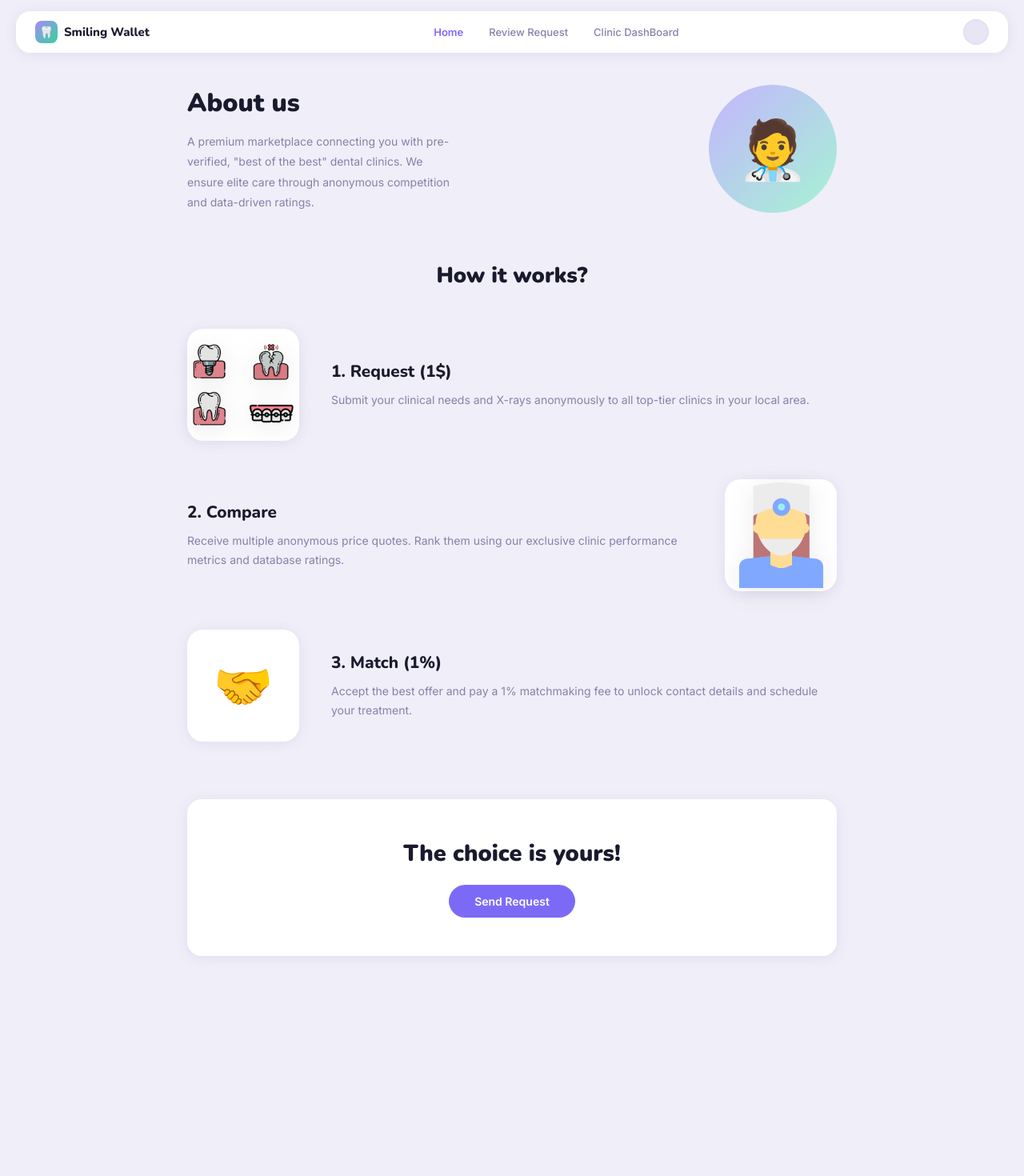
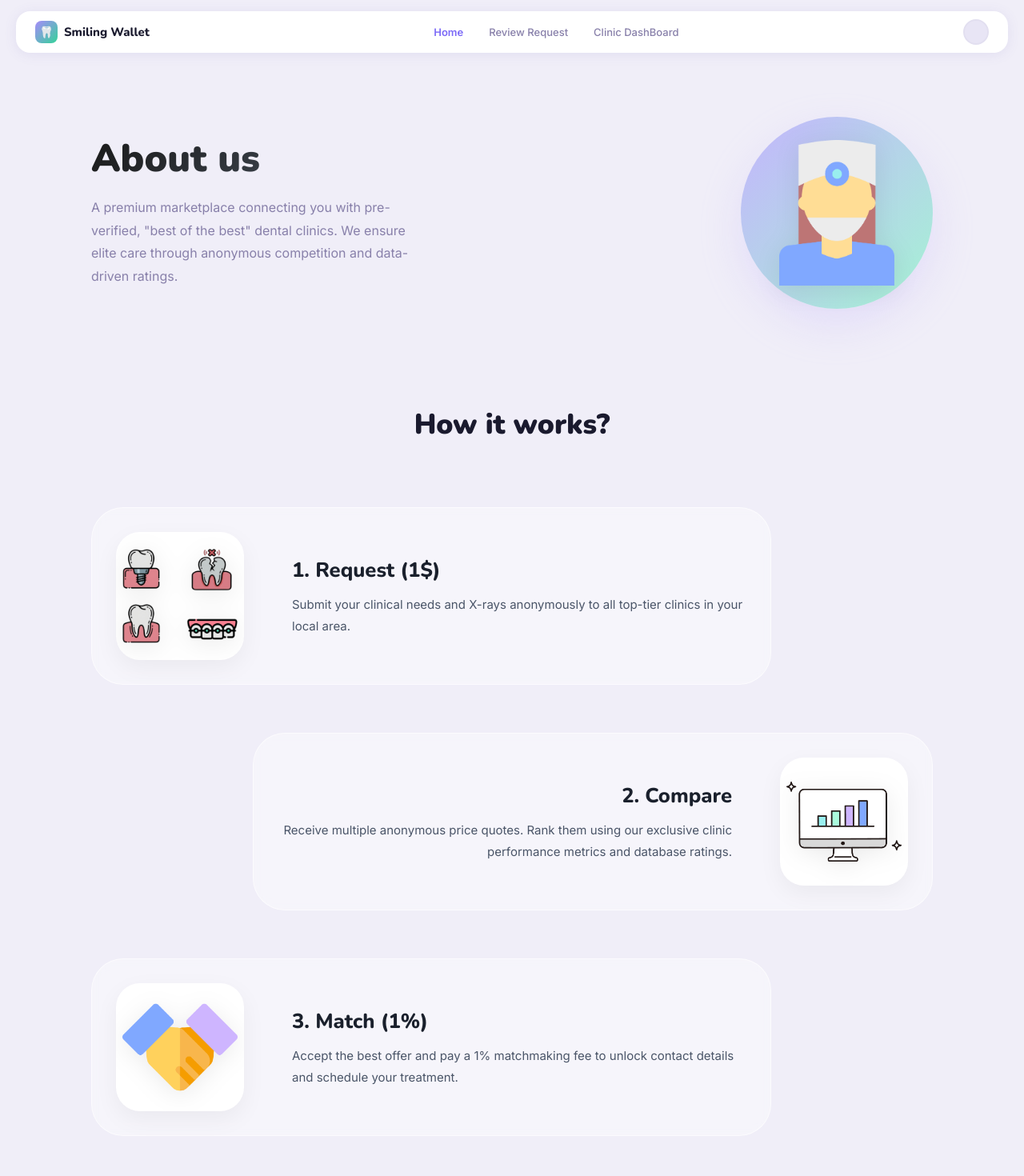
Before and after one commit to muresanianis450/SmillingWallet, a React (Vite) app in the folder src/frontend/: page / in a window 1280 px wide. Shown: the top 1470 px of the page at 80% size. Before the commit the page ends 1275 px from the top, so only its background shows below. Built offline with nearby package versions, Linux system fonts and the light colour scheme.

Commit message:
Compare & match icons

```diff
--- a/src/frontend/src/components/pages/About/AboutPage.module.css
+++ b/src/frontend/src/components/pages/About/AboutPage.module.css
@@ -1,7 +1,10 @@
+/* ── Layout Wrap ── */
 .wrap {
-  max-width: 860px;
+  max-width: 1100px; /* Increased slightly to allow for spreading */
   margin: 0 auto;
-  padding: 40px 24px 80px;
+  padding: 80px 24px;
+  display: flex;
+  flex-direction: column;
 }
 
 /* ── Hero ── */
@@ -9,113 +12,162 @@
   display: flex;
   align-items: center;
   justify-content: space-between;
-  gap: 32px;
-  margin-bottom: 60px;
+  gap: 60px;
+  margin-bottom: 120px;
 }
 
 .heroText h1 {
   font-family: var(--font-head);
   font-weight: 900;
-  font-size: 2rem;
-  margin-bottom: 14px;
+  font-size: 3rem;
+  margin-bottom: 20px;
+  line-height: 1.1;
+  background: linear-gradient(135deg, #1a1a1a 0%, #4b5563 100%);
+  -webkit-background-clip: text;
+  -webkit-text-fill-color: transparent;
 }
 
 .heroText p {
   color: var(--muted);
   line-height: 1.8;
-  max-width: 340px;
-  font-size: 14px;
+  max-width: 400px;
+  font-size: 16px;
 }
 
 .heroImg {
   flex-shrink: 0;
-  width: 160px;
-  height: 160px;
+  width: 240px;
+  height: 240px;
   background: linear-gradient(135deg, #c4b5fd 0%, #a5f3d4 100%);
   border-radius: 50%;
   display: flex;
   align-items: center;
   justify-content: center;
-  font-size: 72px;
+  position: relative;
+  box-shadow: 0 20px 50px rgba(196, 181, 253, 0.3);
 }
 
 /* ── How it works ── */
 .howTitle {
   font-family: var(--font-head);
   font-weight: 900;
-  font-size: 1.7rem;
+  font-size: 2.2rem;
   text-align: center;
-  margin-bottom: 48px;
+  margin-bottom: 80px;
 }
 
 .steps {
   display: flex;
   flex-direction: column;
-  gap: 48px;
+  gap: 60px;
+  width: 100%;
 }
 
+/* ── Step Card & Hover Logic ── */
 .step {
   display: flex;
   align-items: center;
-  gap: 40px;
+  gap: 60px;
+  width: 100%;
+  max-width: 850px;
+  padding: 30px;
+  border-radius: 40px;
+  background: rgba(255, 255, 255, 0.4);
+  border: 1px solid rgba(255, 255, 255, 0.6);
+  backdrop-filter: blur(10px);
+  transition: transform 0.3s ease, background 0.3s ease;
 }
 
-.reverse {
-  flex-direction: row-reverse;
+/* Alternating Spread Layout */
+.step:nth-child(odd) {
+  align-self: flex-start;
 }
 
+.step:nth-child(even) {
+  align-self: flex-end;
+  flex-direction: row-reverse;
+  text-align: right;
+}
+
+.step:hover {
+  background: rgba(255, 255, 255, 0.7);
+  transform: translateY(-5px);
+}
+
+/* The Icon Container */
 .stepImg {
   flex-shrink: 0;
-  width: 140px;
-  height: 140px;
-  background: var(--surface);
-  border-radius: 20px;
-  box-shadow: var(--shadow);
+  width: 160px;
+  height: 160px;
+  background: #ffffff;
+  border-radius: 30px;
+  box-shadow: 0 10px 30px rgba(0, 0, 0, 0.05);
   display: flex;
   align-items: center;
   justify-content: center;
-  font-size: 60px;
+  overflow: hidden;
+}
+
+/* FIXED HOVER: Transition on base element, Scale on hover */
+.stepImg svg,
+.stepImg img {
+  width: 75%;
+  height: auto;
+  display: block;
+  transition: transform 0.4s cubic-bezier(0.175, 0.885, 0.32, 1.275); /* Bouncy effect */
+}
+
+/* Target the icon when the card is hovered */
+.step:hover .stepImg svg,
+.step:hover .stepImg img {
+  transform: translateY(-10px) scale(1.15);
 }
 
 .stepText h2 {
   font-family: var(--font-head);
   font-weight: 800;
-  font-size: 1.3rem;
-  margin-bottom: 10px;
+  font-size: 1.6rem;
+  margin-bottom: 12px;
+  color: #1a202c;
 }
 
 .stepText p {
-  color: var(--muted);
-  line-height: 1.75;
-  font-size: 14px;
+  color: #4a5568;
+  line-height: 1.8;
+  font-size: 15px;
 }
 
 /* ── CTA ── */
 .cta {
   text-align: center;
-  margin-top: 72px;
-  padding: 48px 24px;
-  background: var(--surface);
-  border-radius: var(--radius-lg);
-  box-shadow: var(--shadow);
+  margin-top: 100px;
+  padding: 80px 40px;
+  background: white;
+  border-radius: 40px;
+  border: 1px solid #edf2f7;
+  box-shadow: 0 20px 40px rgba(0, 0, 0, 0.03);
 }
 
 .cta h2 {
   font-family: var(--font-head);
   font-weight: 900;
-  font-size: 1.8rem;
-  margin-bottom: 20px;
+  font-size: 2.2rem;
+  margin-bottom: 30px;
 }
 
 /* ── Responsive ── */
-@media (max-width: 640px) {
+@media (max-width: 860px) {
   .hero {
     flex-direction: column;
     text-align: center;
+    gap: 40px;
   }
 
-  .step,
-  .reverse {
-    flex-direction: column;
+  .step {
+    max-width: 100%;
+    flex-direction: column !important;
+    text-align: center !important;
+    gap: 30px;
+    padding: 40px 20px;
   }
 }
--- a/src/frontend/src/components/pages/About/AboutPage.tsx
+++ b/src/frontend/src/components/pages/About/AboutPage.tsx
@@ -2,7 +2,7 @@ import { PageName } from '../../../types';
 import { Button } from '../../shared/Button';
 // @ts-ignore
 import styles from './AboutPage.module.css';
-import { TeethIcon, DentistIcon } from '../../shared/Icons';
+import {TeethIcon, DentistIcon, GraphIcon, HandshakeIcon} from '../../shared/Icons';
 interface AboutPageProps {
   setPage: (page: PageName) => void;
 }
@@ -16,14 +16,14 @@ const HOW_STEPS = [
     reverse: false,
   },
   {
-    icon: <DentistIcon />,
+    icon: <GraphIcon />,
     title: '2. Compare',
     description:
         'Receive multiple anonymous price quotes. Rank them using our exclusive clinic performance metrics and database ratings.',
     reverse: true,
   },
   {
-    icon: '🤝',
+    icon: <HandshakeIcon />,
     title: '3. Match (1%)',
     description:
         'Accept the best offer and pay a 1% matchmaking fee to unlock contact details and schedule your treatment.',
@@ -44,7 +44,7 @@ export function AboutPage({ setPage }: AboutPageProps) {
               competition and data-driven ratings.
             </p>
           </div>
-          <div className={styles.heroImg}>🧑‍⚕️</div>
+          <div className={styles.heroImg}><DentistIcon/></div>
         </div>
 
         {/* ── How it works ── */}
--- a/src/frontend/src/components/shared/Icons.tsx
+++ b/src/frontend/src/components/shared/Icons.tsx
@@ -1,5 +1,7 @@
 import TeethIconImg from '../../../assets/Teeth_About_Page.png';
 import DentistIconImg from '../../../assets/DentistIcon.png';
+import GraphIconImg from '../../../assets/graphIcon.png';
+import HandshakeImg from '../../../assets/handshakeIcon.png';
 interface IconProps {
     size?: number;
     color?: string;
@@ -56,11 +58,11 @@ export function DentistIcon() {
             src={DentistIconImg}
             alt="Dentist Illustration"
             style={{
-                width: '75%',     /* Increased from 80% to 90% to make it LARGER */
+                width: '60%',
                 height: 'auto',
                 display: 'block',
-                margin: '5 auto', /* Ensures horizontal centering */
-                filter: 'drop-shadow(0 5px 15px rgba(0,0,0,0.08))' /* Adds depth */
+                margin: '5 auto',
+                filter: 'drop-shadow(0 5px 15px rgba(0,0,0,0.08))'
             }}
         />
     );
@@ -73,12 +75,44 @@ export function TeethIcon() {
             src={TeethIconImg}
             alt="Teeth Illustration"
             style={{
-                width: '90%',     /* Increased from 80% to 90% to make it LARGER */
+                width: '90%',
                 height: 'auto',
                 display: 'block',
-                margin: '5 auto', /* Ensures horizontal centering */
-                filter: 'drop-shadow(0 5px 15px rgba(0,0,0,0.08))' /* Adds depth */
+                margin: '5 auto',
+                filter: 'drop-shadow(0 5px 15px rgba(0,0,0,0.08))'
             }}
         />
     );
 }
+
+export function GraphIcon() {
+    return (
+        <img
+            src={GraphIconImg}
+            alt="Graph Illustration"
+            style={{
+                width: '90%',
+                height: 'auto',
+                display: 'block',
+                margin: '5 auto',
+                filter: 'drop-shadow(0 5px 15px rgba(0,0,0,0.08))'
+            }}
+        />
+    );
+}
+
+export function HandshakeIcon() {
+    return (
+        <img
+            src={HandshakeImg}
+            alt="Handshake Illustration"
+            style={{
+                width: '90%',
+                height: 'auto',
+                display: 'block',
+                margin: '5 auto',
+                filter: 'drop-shadow(0 5px 15px rgba(0,0,0,0.08))'
+            }}
+        />
+    );
+}
```
Also changed, not shown: src/frontend/assets/graphIcon.png (added), src/frontend/assets/handshakeIcon.png (added).
